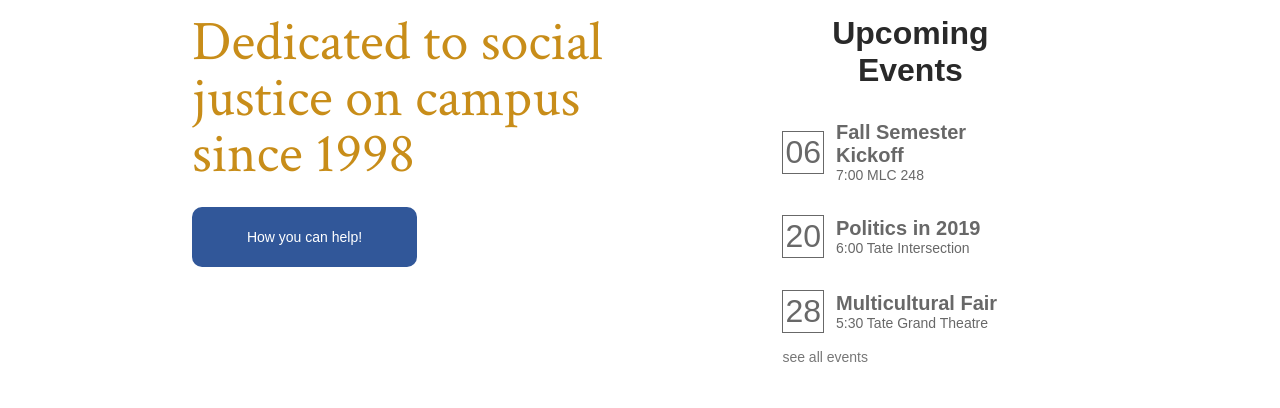
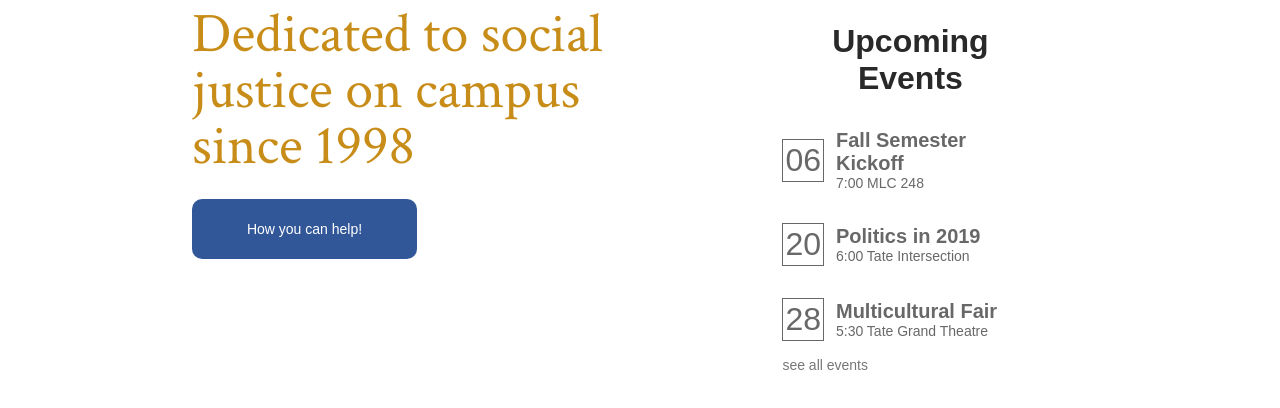
Before and after one commit to chris10byrd/naacp-website, a website: page index.html in a window 1280 px wide. Shown: the part 402-810 px from the top of the page. Drawn offline with Linux system fonts and the light colour scheme.

Commit message:
Changes to main page

```diff
--- a/scss/main.scss
+++ b/scss/main.scss
@@ -209,7 +209,7 @@ main {
     justify-content: center;
     align-items: center;
     text-align: center;
-    padding-bottom: 3.5vh;
+    padding-bottom: 10vh;
     .brand-text {
       font-family: "Crimson Text", serif;
       font-size: 28px;
@@ -266,6 +266,7 @@ main {
   }
 
   .col2 {
+    margin-top: 2vh;
     width: 100%;
     display: flex;
     flex-direction: column;
```
Also changed, not shown: css/main.css.
